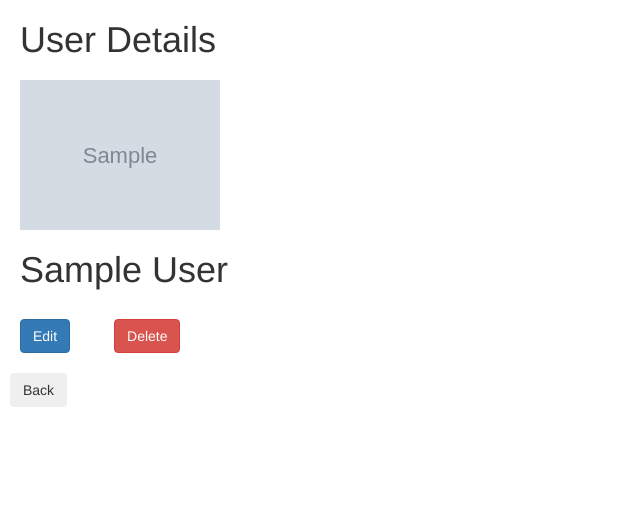
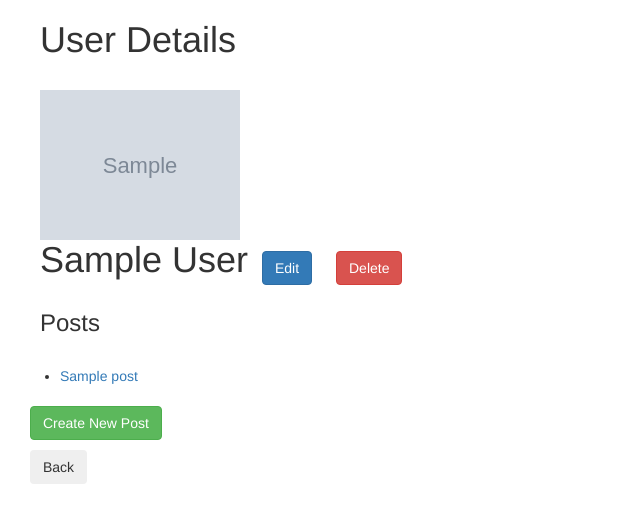
Before and after one commit to Jer-romano/flask-blogly, a Flask app: page /users/1 in a window 1280 px wide. Shown: the top 523 px of the page, without its empty margins (0-640 px from the left). Run offline with Flask 3, Linux system fonts and the light colour scheme; tables that the repository leaves empty hold one stand-in row (values such as "Sample post"); grey boxes marked "Sample" are stand-in pictures.

Commit message:
Added posts feature. Full CRUD

```diff
--- a/app.py
+++ b/app.py
@@ -1,7 +1,7 @@
 """Blogly application."""
 from flask import Flask, render_template, redirect, request
 from sqlalchemy import text
-from models import db, connect_db, User
+from models import db, connect_db, User, Post
 from flask_debugtoolbar import DebugToolbarExtension
 
 app = Flask(__name__)
@@ -68,3 +68,45 @@ def delete_user(user_id):
     db.session.delete(user)
     db.session.commit()
     return redirect('/users')
+
+@app.route('/users/<int:user_id>/posts/new')
+def show_create_post_page(user_id):
+    user = User.query.get(user_id) #Do I need to keep making this query?
+    return render_template('create_post.html', user=user)
+
+
+@app.route('/users/<int:user_id>/posts/new', methods=["POST"])
+def create_post(user_id):
+    title = request.form['title']
+    content = request.form['content']
+    new_post = Post(title=title, content=content, author_id=user_id)
+
+    db.session.add(new_post)
+    db.session.commit()
+    return redirect(f'/users/{user_id}')
+
+@app.route('/posts/<int:post_id>')
+def show_post(post_id):
+    post = Post.query.get(post_id)
+    return render_template('post_detail.html', post=post)
+
+@app.route('/posts/<int:post_id>/edit', methods=["GET"])
+def show_edit_post_form(post_id):
+    post = Post.query.get(post_id)
+    return render_template('edit_post.html', post=post)
+
+@app.route('/posts/<int:post_id>/edit', methods=["POST"])
+def edit_post(post_id):
+    post = Post.query.get(post_id)
+    post.title = request.form['title']
+    post.content = request.form['content']
+    db.session.add(post)
+    db.session.commit()
+    return redirect(f'/posts/{post_id}')
+
+@app.route('/posts/<int:post_id>/delete', methods=["POST"])
+def delete_post(post_id):
+    post = Post.query.get(post_id)
+    db.session.delete(post)
+    db.session.commit()
+    return redirect(f'/users/{post.author_id}')
--- a/static/styles.css
+++ b/static/styles.css
@@ -1,7 +1,21 @@
-h1 {
-    margin: 20px;
+body {
+    margin-left: 20px;
+    margin-right: 20px;
 }
 
+
+h1, h3 {
+    margin-left: 20px;
+    margin-bottom: 30px;
+}
+#post-content {
+    margin-left: 30px;
+    border-bottom: 2px solid blue;
+    border-top: 2px solid blue;
+}
+h4 {
+    margin-left: 30px;
+}
 #form-div {
     display: flex;
     flex-direction: column;
@@ -24,14 +38,21 @@ button {
 .button-container form,
 .button-container button {
     display: inline;
-    margin: 10px;
+    margin: 5px;
 }
 
 img {
     margin-left: 20px;
 }
 
+#name-container h1 {
+    display: inline;
+    margin-top: 15px;
+}
 
+/* #name-container {
+    display: inline;
+} */
 /* #user-image-div {
     width: 20%;
     height: auto;
--- a/templates/user_detail.html
+++ b/templates/user_detail.html
@@ -5,9 +5,9 @@
 {%block content%}
 <div id="user-detail">
     <img id="user-image" width="200px" height="auto" src="{{ user.image_url }}" alt="The user's profile image">
+    <div id="name-container">
+        <div class="button-container">
             <h1> {{ user.first_name }} {{ user.last_name }}</h1>
-
-    <div class="button-container">
             <form action="/users/{{ user.id }}/edit">
                 <button class="btn btn-primary"> Edit </button>
             </form>
@@ -16,8 +16,24 @@
             </form>
         </div>
     </div>
+    <h3>Posts</h3>
+    <ul>
+        {% if user.posts %}
+            {% for post in user.posts %}
+                <li><a href="/posts/{{ post.id }}">{{ post.title }} </a></li>
+            {%endfor%}
+        {% else %}
+            <li>No posts yet!</li>
+        {% endif %}
+    </ul>
+
+</div>
+<form action="/users/{{ user.id }}/posts/new">
+    <button class="btn btn-success">Create New Post</button>
+</form>
 <form action="/users">
     <button class="btn btn-secondary">Back</button>
 </form>
 
+
 {%endblock%}
```
Also changed, not shown: models.py (+25 -0 lines), templates/create_post.html (added, +28 -0 lines), templates/edit_post.html (added, +30 -0 lines), templates/post_detail.html (added, +24 -0 lines). Lines whose indentation alone changed are shown as unchanged.
